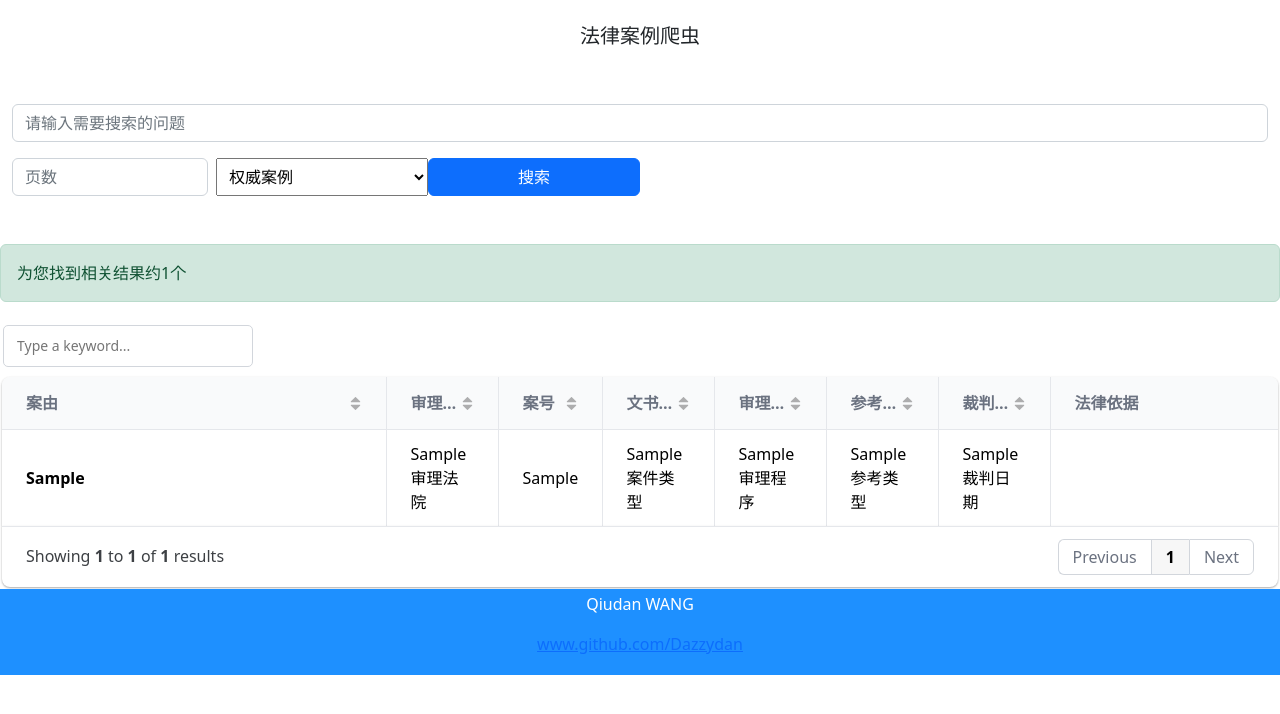
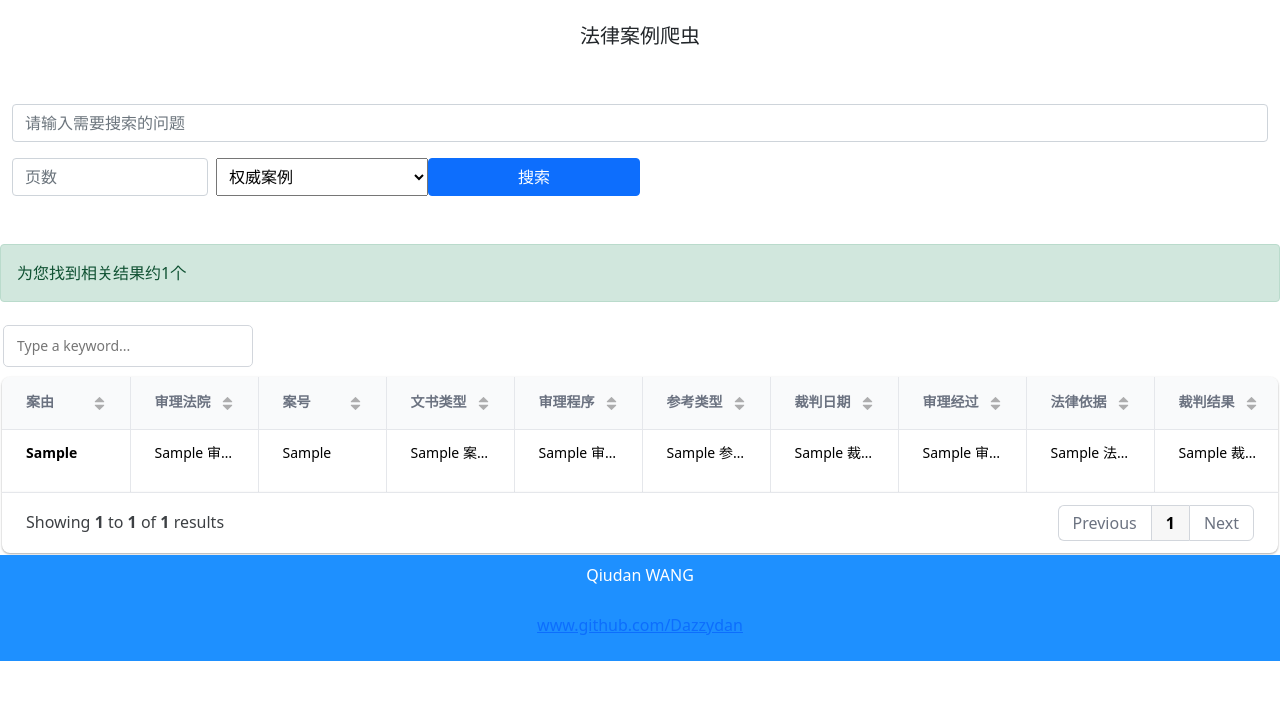
Before and after one commit to DazzyDan/Law-crawler, a Flask app: template templates/search_case.html in a window 1280 px wide. Shown: the part 56-770 px from the top of the page. Run offline with Flask 2, Linux system fonts and the light colour scheme; the template is opened without the code that fills it: most values are stand-ins (such as "Sample title", 1, 10 or a date in 2020); some libraries are stand-ins or nearby versions.

Commit message:
Search case v1

```diff
--- a/templates/search_case.html
+++ b/templates/search_case.html
@@ -1,7 +1,8 @@
 <!DOCTYPE html PUBLIC "-//W3C//DTD XHTML 1.0 Transitional//EN" "http://www.w3.org/TR/xhtml1/DTD/xhtml1-transitional.dtd">
 <html xmlns="http://www.w3.org/1999/xhtml">
 <head>
-  <meta http-equiv="Content-Type" content="text/html; charset=utf-8" />
+  <meta charset="utf-8">
+  <meta name="viewport" content="width=device-width, initial-scale=1">
   <!-- CSS only -->
   <style>
     footer {
@@ -11,19 +12,56 @@
       color: white;
     }
 
-    table.fixed {
-        table-layout: fixed;
+    .test {
+      text-overflow: ellipsis;
+      word-break: break-all;
+      overflow: hidden;
+      white-space: nowrap;
+      max-width: 150px;
+      vertical-align: top;
     }
-    table.fixed td {
-        overflow: auto;
+    tr:hover .test {
+      font-weight: bold;
+      background-color: #f3f3f3;
+      color: #009879;
+      overflow: visible;
+      white-space: normal;
+      height:auto;
+      max-width:1000px;
     }
 
-    </style>
-  <link href="https://cdn.jsdelivr.net/npm/bootstrap@5.2.2/dist/css/bootstrap.min.css" rel="stylesheet" integrity="sha384-Zenh87qX5JnK2Jl0vWa8Ck2rdkQ2Bzep5IDxbcnCeuOxjzrPF/et3URy9Bv1WTRi" crossorigin="anonymous">
+    tr.selected .test{
+      font-weight: bold;
+      background-color: #f3f3f3;
+      color: #009879;
+      overflow: visible;
+      white-space: normal;
+      height:auto;
+      max-width:1000px;
+    }
+      p {padding:5px ;}
+      td.gridjs-td:nth-of-type(5) {
+        max-width: 5px;
+    }
+      td.gridjs-td:nth-of-type(8) {
+        max-width: 500px;
+    }
+      td.gridjs-td:nth-of-type(9) {
+        max-width: 200px;
+    }
+    td.gridjs-td:nth-of-type(10) {
+      max-width: 500px;
+    }
+
+  </style>
+  <link href="https://cdn.jsdelivr.net/npm/bootstrap@5.1.3/dist/css/bootstrap.min.css" rel="stylesheet" integrity="sha384-1BmE4kWBq78iYhFldvKuhfTAU6auU8tT94WrHftjDbrCEXSU1oBoqyl2QvZ6jIW3" crossorigin="anonymous">
+
   <title>法律案例爬虫</title>
-  <link rel="icon" href="https://img.icons8.com/material-rounded/24/null/scales.png" type="image/icon type">
+  <script src="https://code.jquery.com/jquery-3.3.1.slim.min.js" integrity="sha384-q8i/X+965DzO0rT7abK41JStQIAqVgRVzpbzo5smXKp4YfRvH+8abtTE1Pi6jizo" crossorigin="anonymous"></script>
+  <script src="https://cdn.jsdelivr.net/npm/@popperjs/core@2.10.2/dist/umd/popper.min.js" integrity="sha384-7+zCNj/IqJ95wo16oMtfsKbZ9ccEh31eOz1HGyDuCQ6wgnyJNSYdrPa03rtR1zdB" crossorigin="anonymous"></script>
+  <script src="https://cdn.jsdelivr.net/npm/bootstrap@5.1.3/dist/js/bootstrap.min.js" integrity="sha384-QJHtvGhmr9XOIpI6YVutG+2QOK9T+ZnN4kzFN1RtK3zEFEIsxhlmWl5/YESvpZ13" crossorigin="anonymous"></script>  <link rel="icon" href="https://img.icons8.com/material-rounded/24/null/scales.png" type="image/icon type">
   <link href="https://unpkg.com/gridjs/dist/theme/mermaid.min.css" rel="stylesheet" />
-  <script src="http://ajax.googleapis.com/ajax/libs/jquery/1.7.1/jquery.min.js" type="text/javascript"></script>
+  <script src="https://cdn.jsdelivr.net/npm/bootstrap@5.1.3/dist/js/bootstrap.bundle.min.js" integrity="sha384-ka7Sk0Gln4gmtz2MlQnikT1wXgYsOg+OMhuP+IlRH9sENBO0LRn5q+8nbTov4+1p" crossorigin="anonymous"></script>
 </head>
 
 <body>
@@ -65,26 +103,104 @@
     {% endif %}
 
     <div id="result_tb"></div>
+    {% if results %}
+    {% for result in results %}
+    <div id="details{{ result['案由'] }}" class="modal fade" tabindex="-1" aria-labelledby="myLargeModalLabel" aria-hidden="true">
+        <div class="modal-dialog modal-fullscreen">
+          <div class="modal-content">
+            <div class="modal-header">
+              <h5 class="modal-title">{{result['案由']}}</h5>
+              <button type="button" class="btn-close" data-bs-dismiss="modal" aria-label="Close"></button>
+            </div>
+            <div class="modal-body">
+              <div class="container">
+                <div class="row">
+                  <div class="col">
+                    审理法院
+                  </div>
+                  <div class="col">
+                    {{result["审理法院"]}}
+                  </div>
+                </div>
+                <div class="row">
+                  <div class="col">
+                    案号
+                  </div>
+                  <div class="col">
+                    {{ result["案号"] }}
+                  </div>
+                </div>
+                <div class="row">
+                  <div class="col">
+                    案件类型
+                  </div>
+                  <div class="col">
+                    {{ result["案件类型"] }}
+                  </div>
+                </div>
+                <div class="row">
+                  <div class="col">
+                    审理程序
+                  </div>
+                  <div class="col">
+                    {{ result["审理程序"] }}
+                  </div>
+                </div>
+                <div class="row">
+                  <div class="col">
+                    参考类型
+                  </div>
+                  <div class="col">
+                    {{ result["参考类型"] }}
+                  </div>
+                </div>
+                <div class="row">
+                  <div class="col">
+                    裁判日期
+                  </div>
+                  <div class="col">
+                    {{ result["裁判日期"] }}
+                  </div>
+                </div>
+              </div>
+              {% for key, value in result.items() %}
+                {% if key not in ['案由', '审理法院', '案号', '案件类型', '审理程序', '参考类型', '裁判日期'] %}
+                <p class="font-weight-bold">{{key}}</p>
+                <p class="text-lg-left"> {{value}}</p>
+                {% endif %}
+              {% endfor %}
+            </div>
+          </div>
+        </div>
+    </div>
+    {% endfor %}
+    {% endif %}
     <footer>
         <p>Qiudan WANG</p>
         <p><a href="https://www.github.com/Dazzydan">www.github.com/Dazzydan</a></p>
     </footer>
     <script src="https://unpkg.com/gridjs/dist/gridjs.umd.js"></script>
+
     <script>
-        new gridjs.Grid({
+      const grid = new gridjs.Grid({
             columns: [
-            { id: 'title', name: '案由', formatter: (cell) => gridjs.html(`<b>${cell}</b>`), width:'30%' },
-            { id: 'court', name: '审理法院'},
-            { id: 'case_num', name: '案号'},
-            { id: 'case_type', name: '文书类型'},
-            { id: 'procedure', name: '审理程序'},
-            { id: 'ref', name: '参考类型'},
-            { id: 'date', name: '裁判日期'},
-            { id: 'legal', name: '法律依据', width:'30%'},
-            { id: 'lawsuit', name: '诉讼请求', width:'30%'},
-            { id: 'trial', name: '审理经过', width:'30%'},
-            { id: 'result', name: '裁判结果', width:'30%'},
-            { id: 'judges', name: '审判人员'},
+            { id: 'title', name: '案由', formatter: (cell) => gridjs.html(`<b>${cell}</b>`), width: '10%' },
+            { id: 'court', name: '审理法院', width: '10%'},
+            { id: 'case_num', name: '案号', width: '10%'},
+            { id: 'case_type', name: '文书类型', width: '10%'},
+            { id: 'procedure', name: '审理程序', width: '10%'},
+            { id: 'ref', name: '参考类型', width: '10%'},
+            { id: 'date', name: '裁判日期', width: '10%'},
+            { id: 'process', name: '审理经过', width: '10%'},
+            { id: 'legal_ref', name: '法律依据', width: '10%'},
+            { id: 'res', name: '裁判结果', width: '10%'},
+            { id: 'more_info',
+                name: '详细信息',
+                sort: {
+                    enabled: false
+                  },
+                 width: '10%'},
+
             ],
             data: [
                 {% if results %}
@@ -97,27 +213,39 @@
                     procedure: '{{ result["审理程序"] }}',
                     ref:  '{{ result["参考类型"] }}',
                     date: '{{ result["裁判日期"] }}',
-                    {% if "法律依据" in result.keys() %}
-                    legal:  '{{ result["法律依据"] }}',
-                    {% else %}
-                    legal: ' ',
-                    {% endif %}
-                    {% if "诉讼请求" in result.keys() %}
-                    lawsuit: '{{ result["诉讼请求"] }}',
-                    {% else %}
-                    lawsuit: ' ',
-                    {% endif %}
-                    trail:  '{{ result["审理经过"] }}',
-                    result: '{{ result["裁判结果"] }}',
-                    judges:  '{{ result["审判人员"] }}',
+                    process: '{{ result["审理经过"] }}',
+                    legal_ref: '{{ result["法律依据"] }}',
+                    res: '{{ result["裁判结果"] }}',
+                    more_info: gridjs.html(`<button type="button" class="btn btn-success" data-bs-toggle="modal" data-bs-target="#details{{ result['案由'] }} ">查看全部</button>`)
                 },
                 {% endfor %}
                 {% endif %}
             ],
+            className: {
+              td: 'test'
+            },
+            style: {
+
+              table: {
+                'font-size': '14px'
+              }
+            },
             search: true,
             sort: true,
             pagination: true,
         }).render(document.getElementById('result_tb'));
+        grid.on('rowClick', () => RevealHiddenOverflow());
     </script>
+
+    <script type="text/javascript">
+
+      function RevealHiddenOverflow() {
+        $("tbody tr").click(function() {
+          console.log('clicked');
+          $(this).addClass('selected').siblings().removeClass("selected");
+      });
+    }
+    </script>
+
 </body>
 </html>
```
